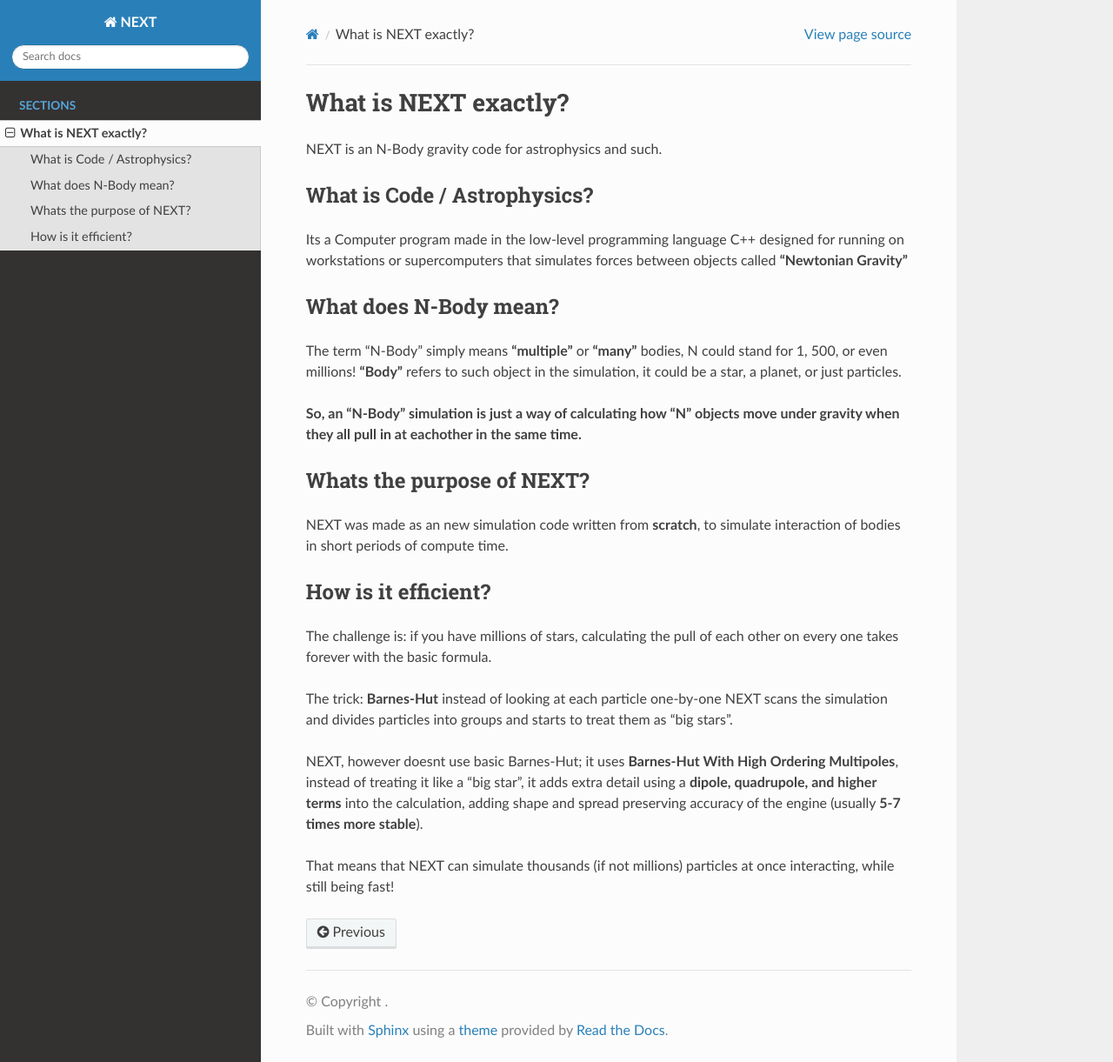
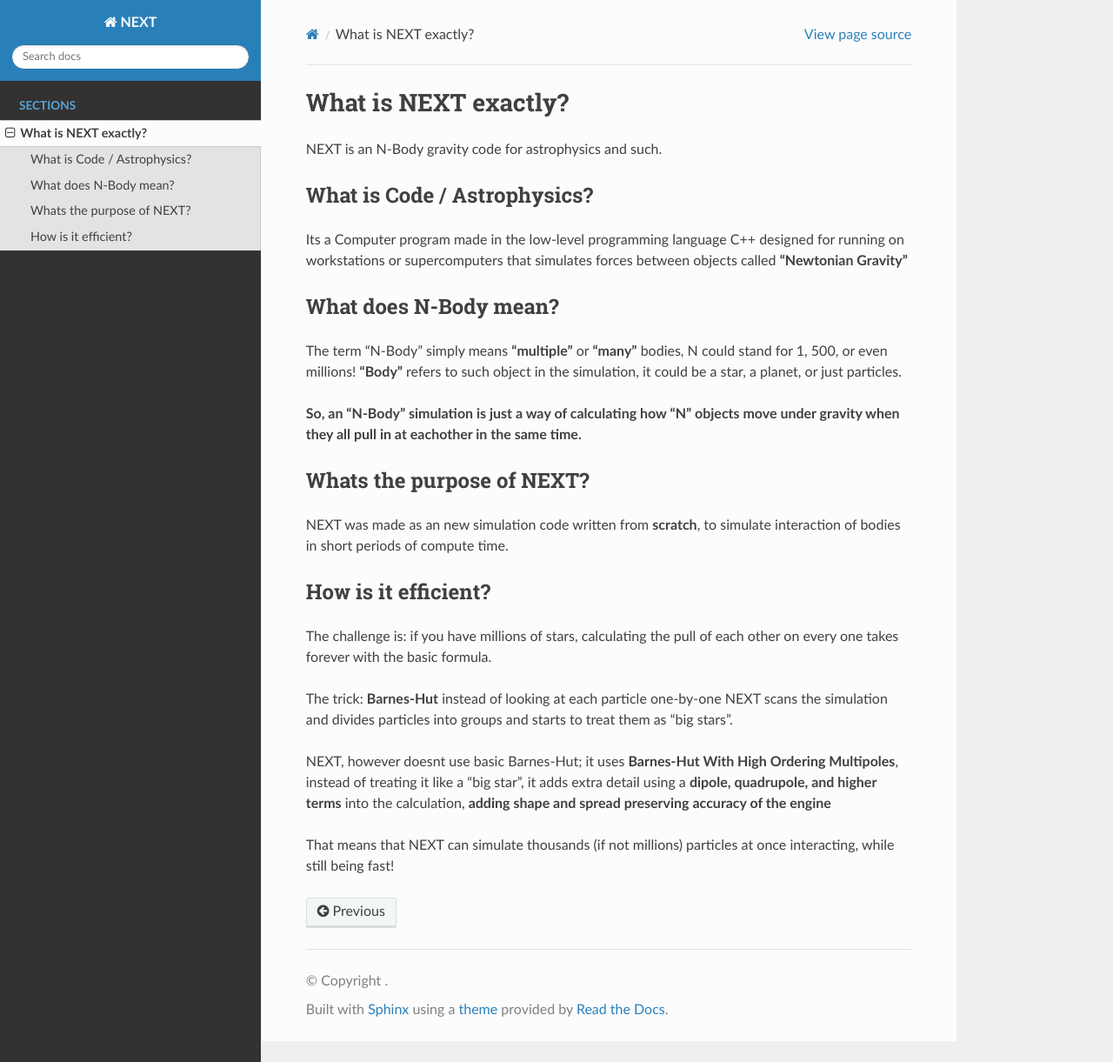
Before and after one commit to TimGoTheCreator/NEXT, a Sphinx documentation site: the page built from docs/getting_started-public.md, in a window 1280 px wide and 1221 px high. Shown: the whole window at 87% size. Built offline with Sphinx 7.4.7 and the Read the Docs theme 3.1.0, drawn with Linux system fonts in a browser that asks for light colours; pages that are not in the unit, such as notebooks, are missing from menus.

Commit message:
Update getting_started-public.md

```diff
--- a/docs/getting_started-public.md
+++ b/docs/getting_started-public.md
@@ -27,7 +27,7 @@ with the basic formula.
 The trick: **Barnes-Hut** instead of looking at each particle one-by-one NEXT scans the simulation and divides particles into groups
 and starts to treat them as "big stars".
 
-NEXT, however doesnt use basic Barnes-Hut; it uses **Barnes-Hut With High Ordering Multipoles**, instead of treating it like a "big star", it adds extra detail using a **dipole, quadrupole, and higher terms** into the calculation, adding shape and spread
-preserving accuracy of the engine (usually **5-7 times more stable**).
+NEXT, however doesnt use basic Barnes-Hut; it uses **Barnes-Hut With High Ordering Multipoles**, instead of treating it like a "big star", it adds extra detail using a **dipole, quadrupole, and higher terms** into the calculation, **adding shape and spread
+preserving accuracy of the engine**
 
 That means that NEXT can simulate thousands (if not millions) particles at once interacting, while still being fast!
```
